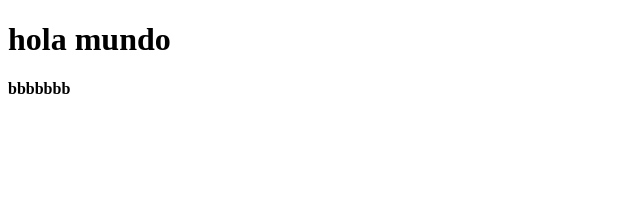
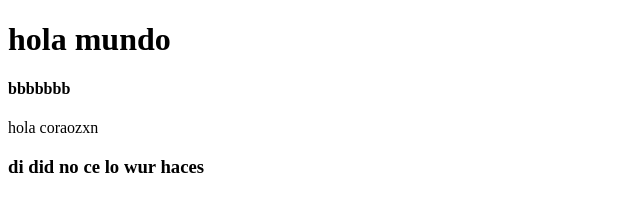
Before and after one commit to edzon8/ejercicosHtml, a plain HTML site: page index.html in a window 1280 px wide. Shown: the whole page, without its empty margins (0-640 px from the left). Drawn offline with Linux system fonts and the light colour scheme.

Commit message:
comit de gitinore y index

```diff
--- a/index.html
+++ b/index.html
@@ -9,6 +9,7 @@
 <body>
     <h1>hola mundo</h1>
     <h4>bbbbbbb</h4>
-
+<p>hola coraozxn</p>
+<H3>di did no ce lo wur haces </H3>
 </body>
 </html>
```
Also changed, not shown: 1 other file.
